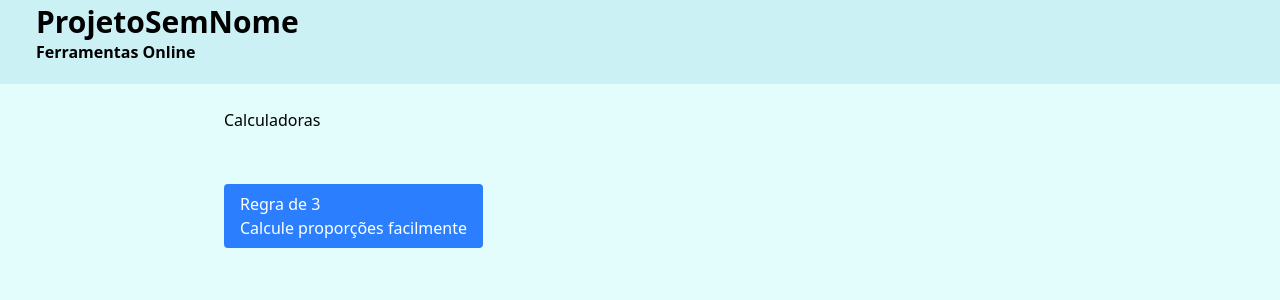
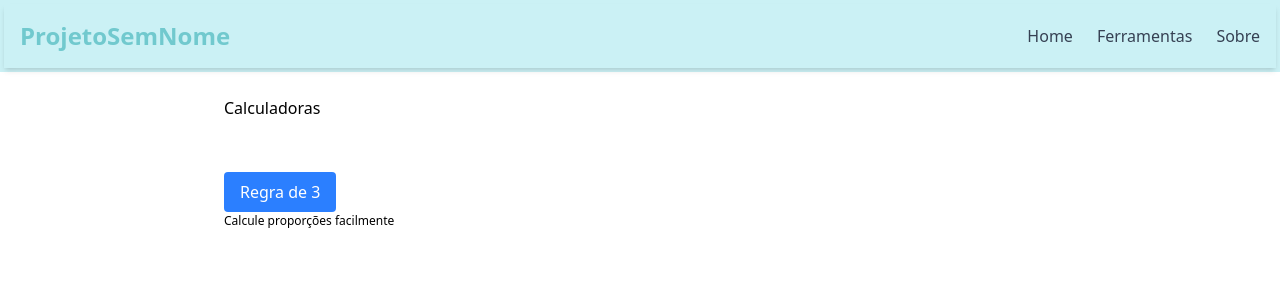
Before and after one commit to abiass/dailytools, a React (Vite) app: page / in a window 1280 px wide. Shown: the top 300 px of the page. Built offline with nearby package versions, Linux system fonts and the light colour scheme.

Commit message:
criado navbar com tailwind

```diff
--- a/package.json
+++ b/package.json
@@ -10,6 +10,7 @@
     "preview": "vite preview"
   },
   "dependencies": {
+    "lucide-react": "^0.541.0",
     "react": "^19.1.1",
     "react-dom": "^19.1.1"
   },
--- a/src/App.jsx
+++ b/src/App.jsx
@@ -1,5 +1,7 @@
 // src/App.jsx
 import React from "react";
+import "./index.css";
+import Navbar from "./components/Navbar";
 
 function App() {
   const services = [
@@ -7,11 +9,10 @@ function App() {
   ];
 
   return (
-    <div className="bg-[#E3FDFD] min-h-screen">
+    <div className="">
       {/* Header */}
       <header className="bg-[#CBF1F5] p-1 text-left">
-        <h1 className="text-3xl font-bold ml-8">ProjetoSemNome </h1>
-        <h2 className="text-p13 font-semibold mb-4 ml-8">Ferramentas Online</h2>
+        <Navbar />
       </header>
 
       <main className="p-6 ml-50">Calculadoras</main>
@@ -25,8 +26,9 @@ function App() {
             )
           }
         >
-          Regra de 3<p> Calcule proporções facilmente</p>
+          Regra de 3
         </li>
+        <p className="text-[12px]"> Calcule proporções facilmente</p>
       </ul>
     </div>
   );
--- /dev/null
+++ b/src/components/Navbar.jsx
@@ -0,0 +1,84 @@
+// src/components/Navbar.jsx
+import React, { useState } from "react";
+import { Menu, X } from "lucide-react"; // ícones leves
+
+function Navbar() {
+  const [isOpen, setIsOpen] = useState(false); // controla se o menu está aberto
+
+  return (
+    <nav className="bg-[#CBF1F5] p-4 shadow-md">
+      <div className="max-w-7xl mx-auto flex justify-between items-center">
+        {/* Logo */}
+        <h1 className="text-2xl font-bold text-[#71C9CE]">ProjetoSemNome</h1>
+
+        {/* Botão hambúrguer - só aparece em telas pequenas */}
+        <button
+          className="md:hidden text-gray-700 hover:text-[#71C9CE] transition"
+          onClick={() => setIsOpen(!isOpen)}
+        >
+          {isOpen ? <X size={28} /> : <Menu size={28} />}
+        </button>
+
+        {/* Links - desktop */}
+        <ul className="hidden md:flex space-x-6">
+          <li>
+            <a
+              href="#home"
+              className="text-gray-700 hover:text-[#71C9CE] transition"
+            >
+              Home
+            </a>
+          </li>
+          <li>
+            <a
+              href="#ferramentas"
+              className="text-gray-700 hover:text-[#71C9CE] transition"
+            >
+              Ferramentas
+            </a>
+          </li>
+          <li>
+            <a
+              href="#sobre"
+              className="text-gray-700 hover:text-[#71C9CE] transition"
+            >
+              Sobre
+            </a>
+          </li>
+        </ul>
+      </div>
+
+      {/* Links - mobile (dropdown list) */}
+      {isOpen && (
+        <ul className="md:hidden flex flex-col space-y-4 mt-4">
+          <li>
+            <a
+              href="#home"
+              className="block text-gray-700 hover:text-[#71C9CE] transition"
+            >
+              Home
+            </a>
+          </li>
+          <li>
+            <a
+              href="#ferramentas"
+              className="block text-gray-700 hover:text-[#71C9CE] transition"
+            >
+              Ferramentas
+            </a>
+          </li>
+          <li>
+            <a
+              href="#sobre"
+              className="block text-gray-700 hover:text-[#71C9CE] transition"
+            >
+              Sobre
+            </a>
+          </li>
+        </ul>
+      )}
+    </nav>
+  );
+}
+
+export default Navbar;
```
Also changed, not shown: src/App.css (line endings or trailing spaces), 2 other files (tests, documents, lock files or other folders).
